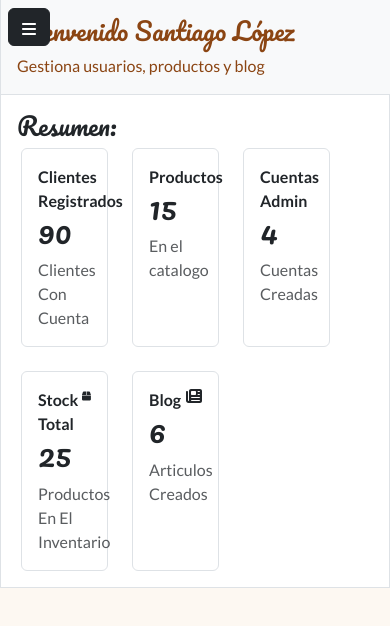
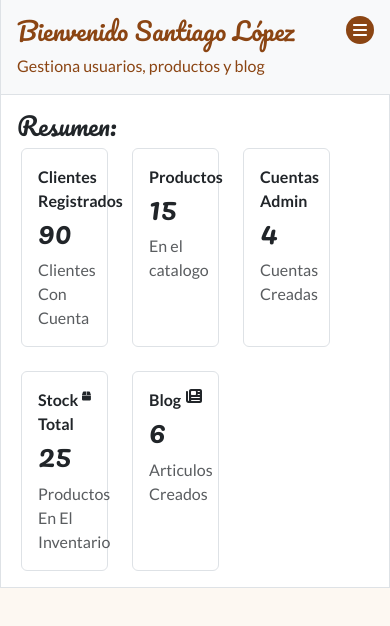
Before and after one commit to dslo07/Pasteleria-Mil-sabores, a React (Vite) app: page /admin in a window 390 px wide. Shown: the top 626 px of the page. Built offline with nearby package versions, Linux system fonts and the light colour scheme; no server answers.

Commit message:
cambio de estilos en side bar

```diff
--- a/src/pages/Admin/DashBoard.jsx
+++ b/src/pages/Admin/DashBoard.jsx
@@ -13,9 +13,9 @@ const DashBoard = () => {
         <SideBar />
       </div>
 
-      {/* Botón toggle para abrir sidebar en mobile */}
+      {/* Botón toggle fijo arriba a la derecha de la pantalla */}
       <button
-        className="btn btn-dark d-md-none position-fixed m-2"
+        className="btn btn-comprar  d-md-none position-fixed top-0 end-0 m-3"
         type="button"
         data-bs-toggle="offcanvas"
         data-bs-target="#sidebarMobile"
```
